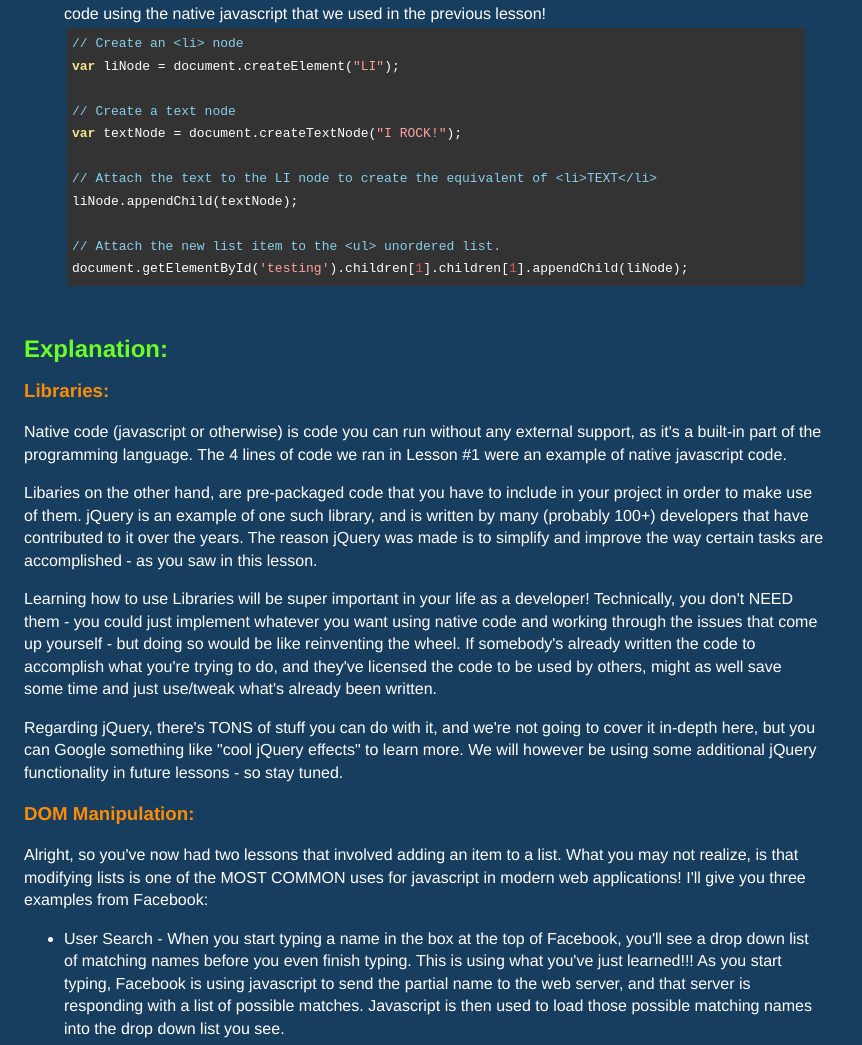
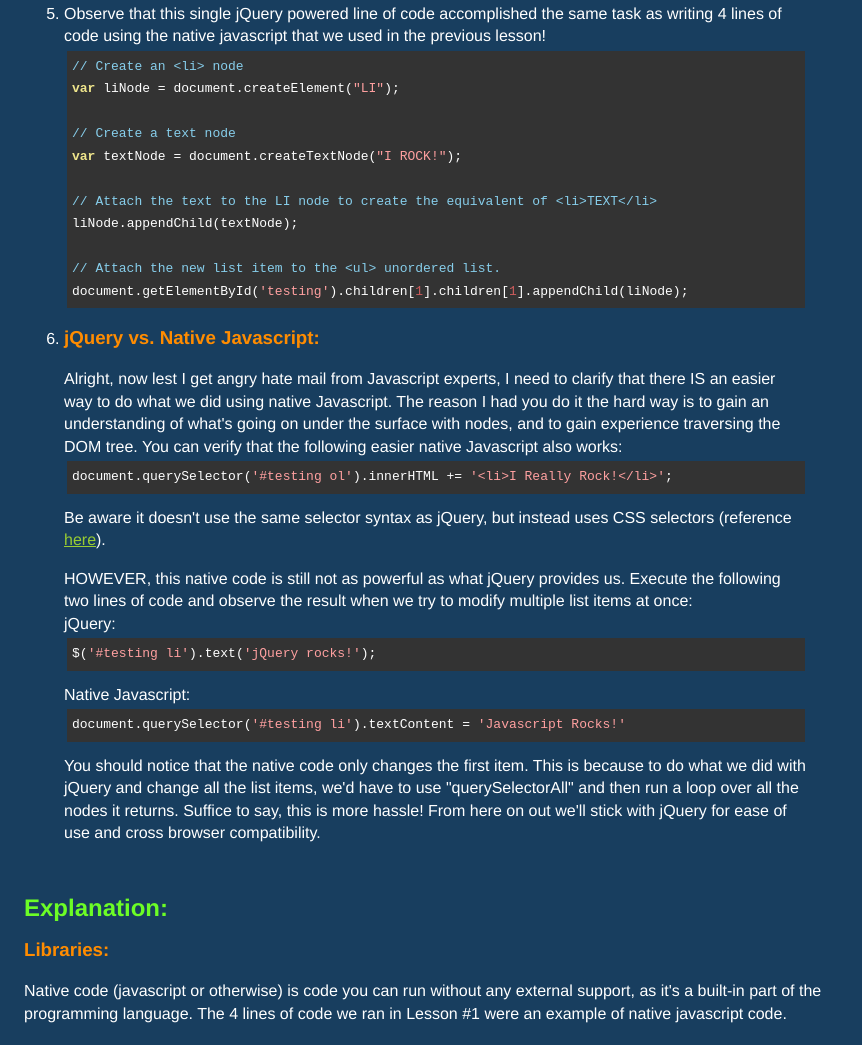
Before and after one commit to joebubna/LearnToProgram, a plain HTML site: page ltp_lesson2.html in a window 1280 px wide. Shown: the part 1324-2369 px from the top of the page, without its empty margins (0-862 px from the left). Drawn offline with Linux system fonts and the light colour scheme.

Commit message:
Added a bit more in lesson2 about jQuery vs native javascript.

```diff
--- a/ltp_lesson2.html
+++ b/ltp_lesson2.html
@@ -54,7 +54,8 @@
                             Notice that in this case, &lt;ol&gt; is not a direct child of &lt;section id="testing"&gt;,
                             but rather a grandchild, with the direct parent being &lt;span&gt;.
 <xmp class="prettyprint"><section id="testing">
-    <span>
+    <div id="bar"></div>
+    <span class="wrap">
         <h2>Test Result Area:</h2>
         <ol>
             <li>Item 1</li>
@@ -92,7 +93,29 @@
 document.getElementById('testing').children[1].children[1].appendChild(liNode);
 </xmp>
                     </li>
+                    <li>
+                        <h3>jQuery vs. Native Javascript:</h3>
+                        Alright, now lest I get angry hate mail from Javascript experts, I need to clarify that there IS an easier
+                        way to do what we did using native Javascript. The reason I had you do it the hard way is to gain an understanding
+                        of what's going on under the surface with nodes, and to gain experience traversing the DOM tree. You can verify
+                        that the following easier native Javascript also works:
+                        <xmp class="prettyprint">document.querySelector('#testing ol').innerHTML += '<li>I Really Rock!</li>';</xmp>
+                        Be aware it doesn't use the same selector syntax as jQuery, but instead uses CSS selectors (reference
+                        <a href="http://www.w3schools.com/cssref/css_selectors.asp">here</a>).
 
+                        <p>
+                            HOWEVER, this native code is still not as powerful as what jQuery provides us. Execute the following two lines of
+                            code and observe the result when we try to modify multiple list items at once:<br>
+                            jQuery:
+                            <code class="prettyprint">$('#testing li').text('jQuery rocks!');</code>
+                            Native Javascript:
+                            <code class="prettyprint">document.querySelector('#testing li').textContent = 'Javascript Rocks!'</code>
+                            You should notice that the native code only changes the first item. This is because to do what we did with jQuery
+                            and change all the list items, we'd have to use "querySelectorAll" and then run a loop over all the nodes
+                            it returns. Suffice to say, this is more hassle! From here on out we'll stick with jQuery for ease of use and
+                            cross browser compatibility.
+                        </p>
+                    </li>
                 </ol>
             </span>
         </section>
```
